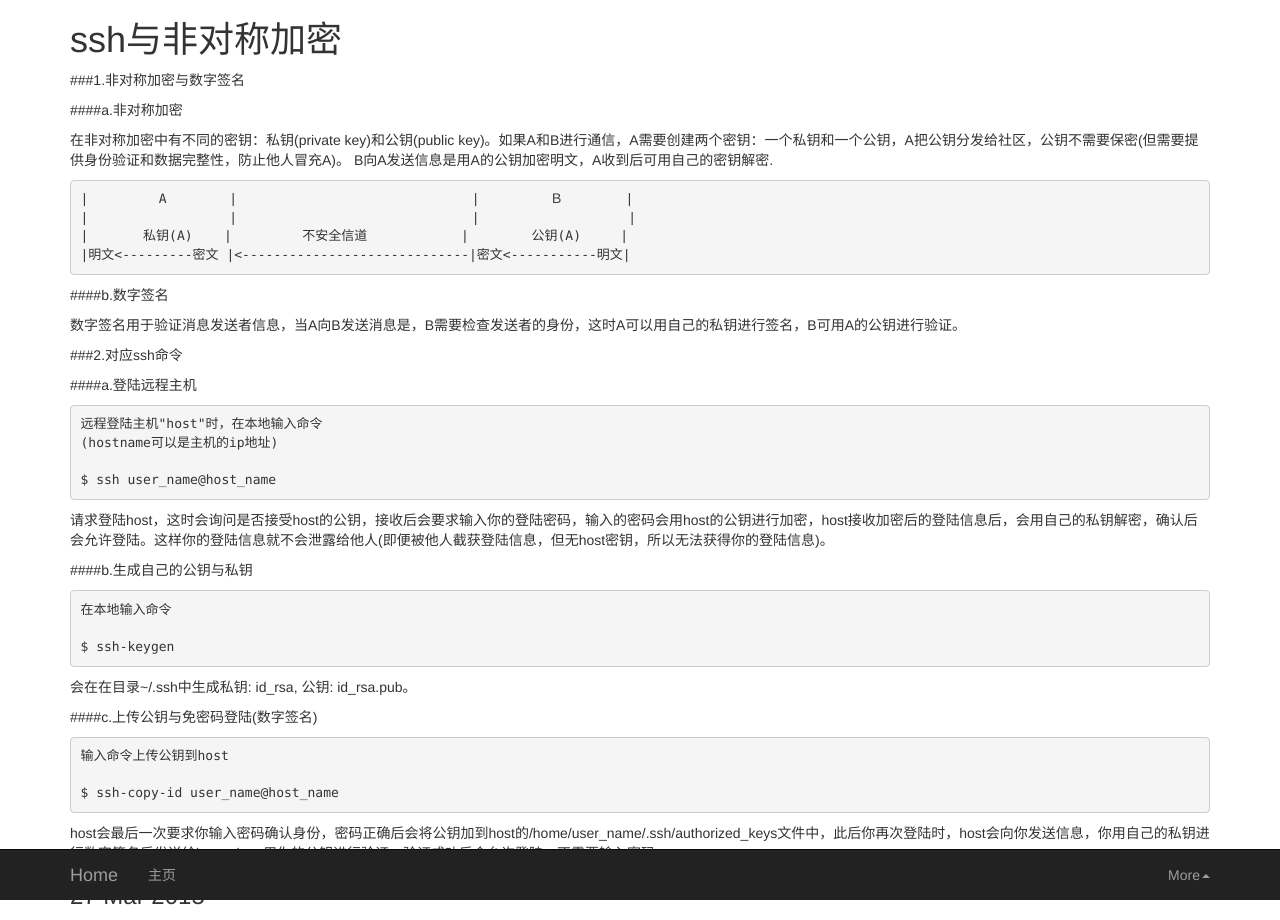
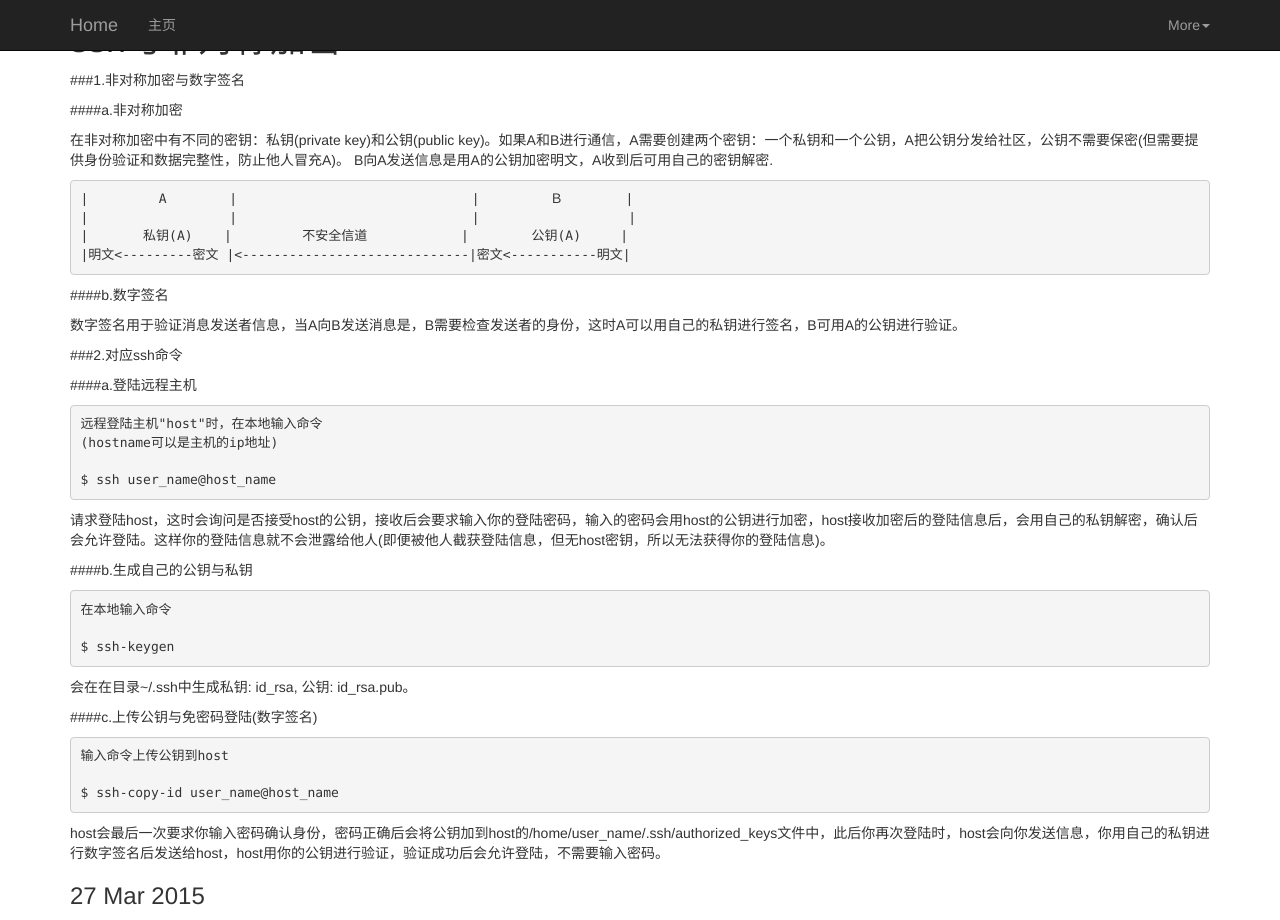
Before and after one commit to mapan1984/mapan1984.github.io, a Jekyll site: the page built from _posts/2015-03-27-ssh与非对称加密.md, in a window 1280 px wide. Built offline with Jekyll 4.4.1, drawn with Linux system fonts in a browser that asks for light colours.

Commit message:
change navbar in top

```diff
--- a/_layouts/post.html
+++ b/_layouts/post.html
@@ -29,7 +29,7 @@
     <![endif]-->
 </head>
 <body>
-<div class="navbar navbar-inverse navbar-fixed-bottom" role="navigation">
+<div class="navbar navbar-inverse navbar-fixed-top" role="navigation">
     <div class="container">
         <!-- Brand and toggle get grouped for better mobile display -->
         <div class="navbar-header">
```
